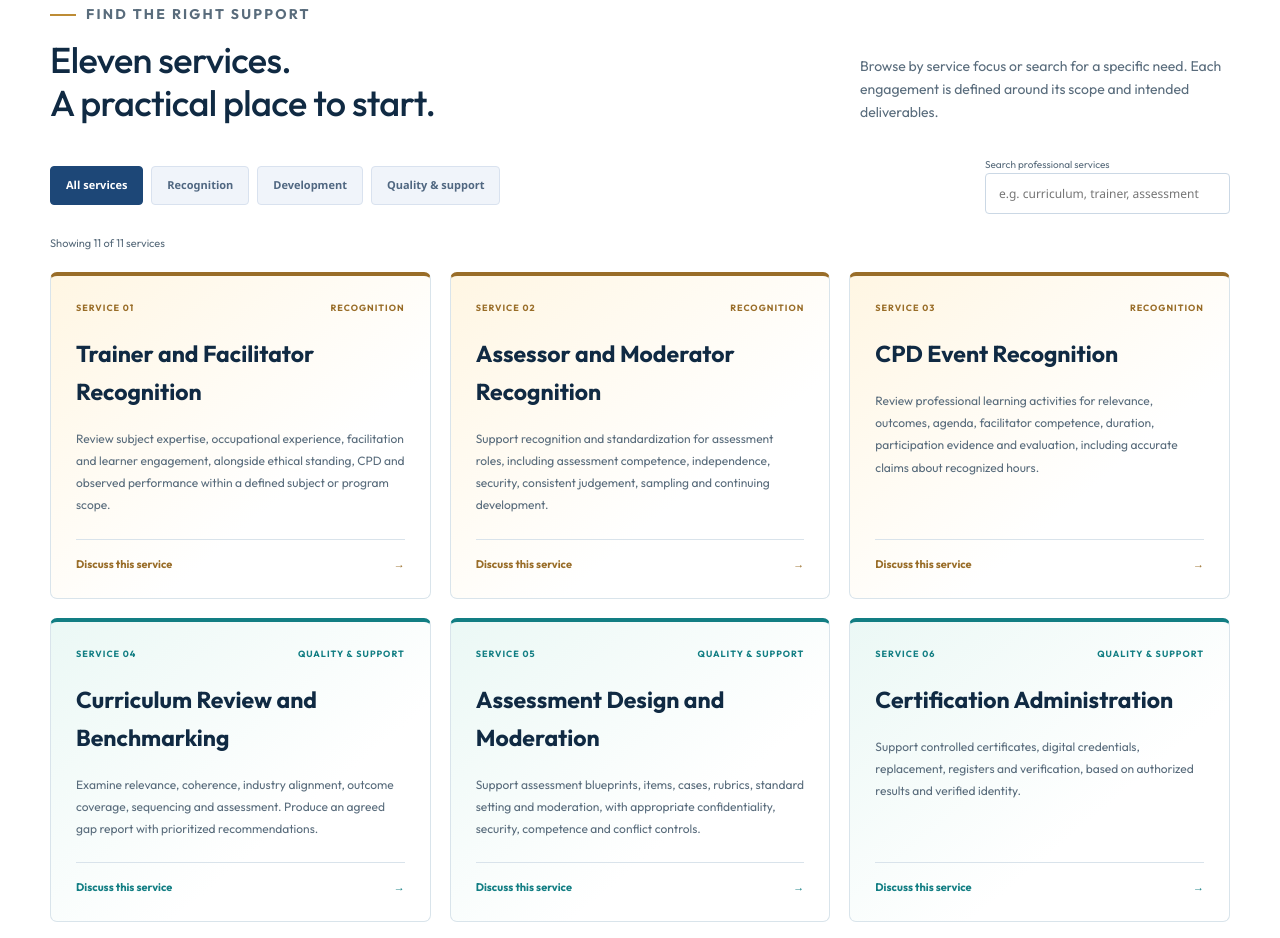
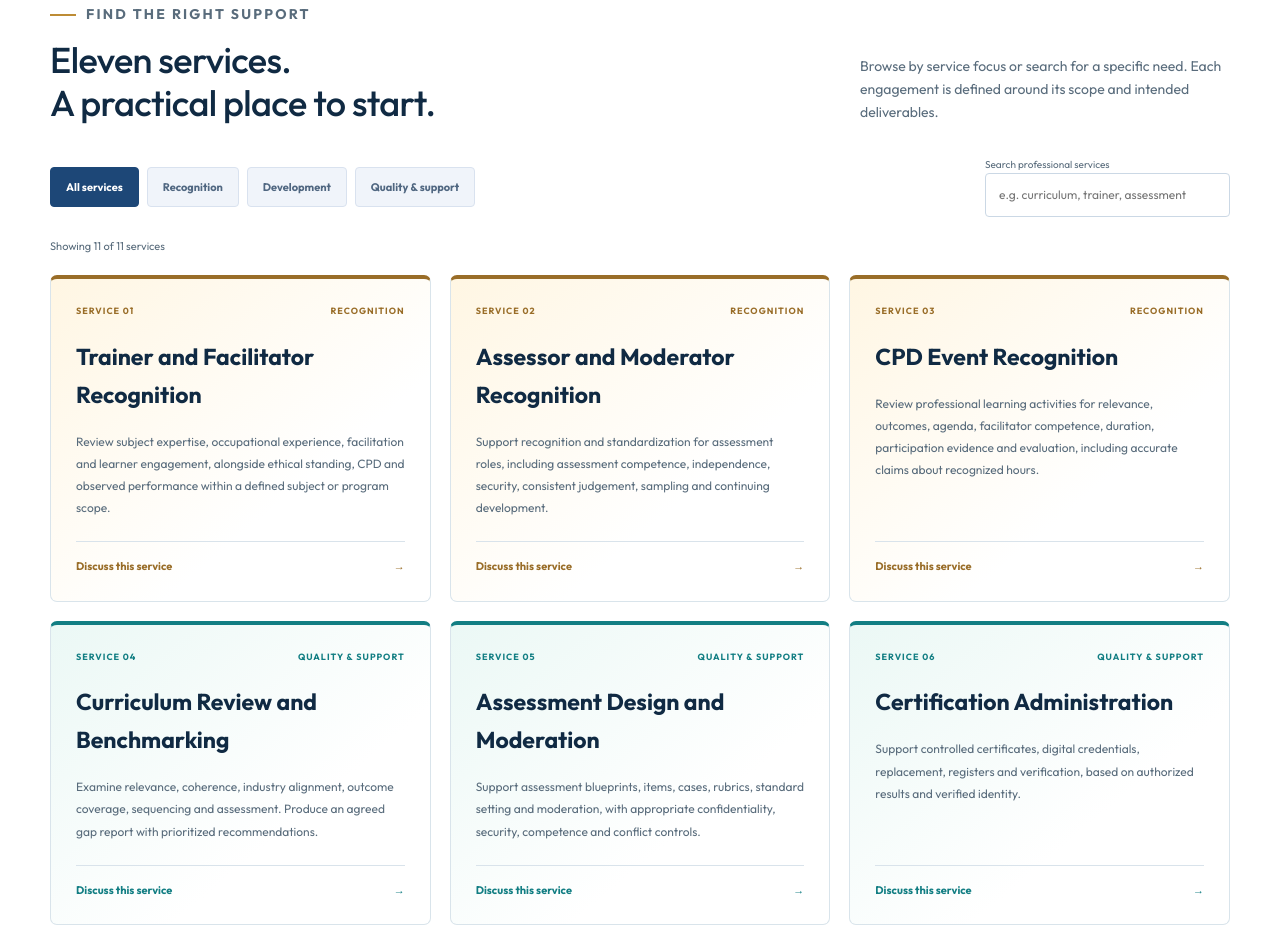
Before and after one commit to outside-topic/CISCM-new-design, a plain HTML site: page professional-services.html in a window 1280 px wide. Shown: the part 915-1853 px from the top of the page. Drawn offline with Linux system fonts and the light colour scheme.

Commit message:
css issue fix

```diff
--- a/assets/professional-services.css
+++ b/assets/professional-services.css
@@ -2782,7 +2782,9 @@ footer {
 }
 
 .service-filter {
-    font: 650 11px/1.5 'Segoe UI', Arial, sans-serif;
+    font-weight: 700;
+    font-size: 11px;
+    font-family: "Outfit", sans-serif;
     padding: 10px 15px;
     border-radius: 4px;
     background: #f0f4fa;
@@ -2818,7 +2820,8 @@ footer {
 }
 
 .service-search {
-    font: 12px 'Segoe UI', Arial, sans-serif;
+    font-size: 12px;
+    font-family: "Outfit", sans-serif;
     padding: 11px 13px;
     border: 1px solid #cbd8e5;
     border-radius: 4px;
--- a/assets/professional-standards.css
+++ b/assets/professional-standards.css
@@ -845,7 +845,8 @@ li {
 
 .step-number span {
     color: #7892a6;
-    font: 20px Arial
+    font-family: "Outfit", sans-serif;
+    font-size: 20px;
 }
 
 .step h3 {
```
